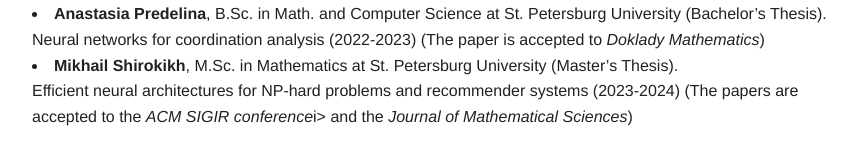
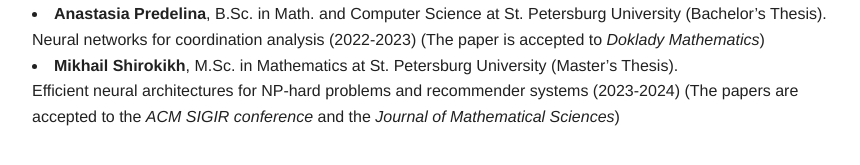
Before and after one commit to alexeyev/alexeyev.github.io, a Jekyll site: the page built from students.html, in a window 1280 px wide. Shown: the part 197-362 px from the top of the page, without its empty margins (208-1068 px from the left). Built offline with Jekyll 4.4.1, drawn with Linux system fonts in a browser that asks for light colours.

```diff
--- a/students.html
+++ b/students.html
@@ -21,4 +21,4 @@ layout: default
     Neural networks for coordination analysis (2022-2023) (The paper is accepted to <i>Doklady Mathematics</i>)
   <li>
     <b>Mikhail Shirokikh</b>, M.Sc. in Mathematics at St. Petersburg University (Master’s Thesis). <br/>
-    Efficient neural architectures for NP-hard problems and recommender systems (2023-2024) (The papers are accepted to the <i>ACM SIGIR conference</i>i> and the <i>Journal of Mathematical Sciences</i>)
+    Efficient neural architectures for NP-hard problems and recommender systems (2023-2024) (The papers are accepted to the <i>ACM SIGIR conference</i> and the <i>Journal of Mathematical Sciences</i>)
```
